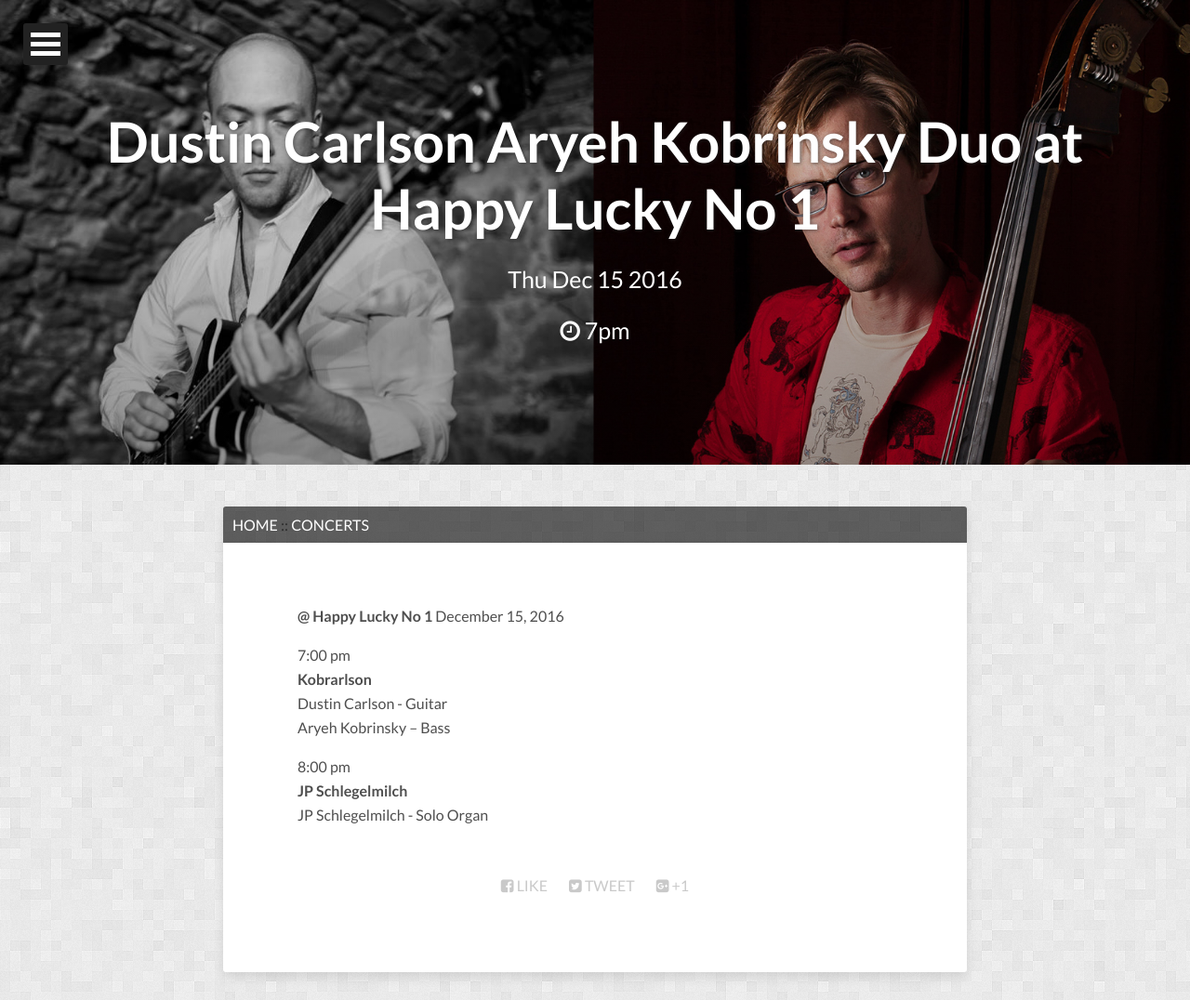
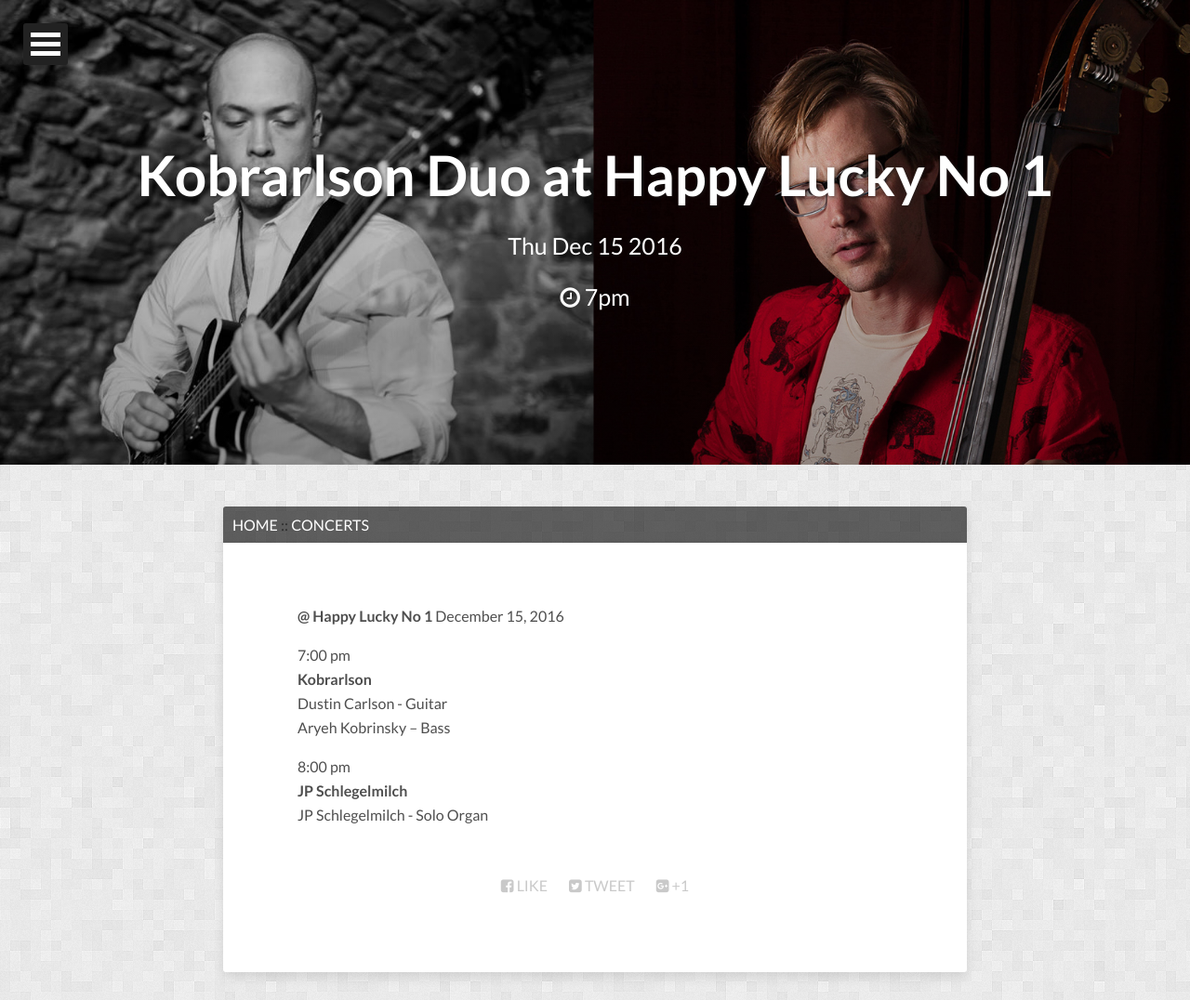
Before and after one commit to akobrinsky/akobrinsky.github.io, a Jekyll site: the page built from _concerts/2016-12-15-kobrarlson.md, in a window 1280 px wide. Shown: the whole page at 93% size. Built offline with Jekyll 4.4.1, drawn with Linux system fonts in a browser that asks for light colours; nearby versions of some CDN libraries.

Commit message:
kobrarlson edit

```diff
--- a/_concerts/2016-12-15-kobrarlson.md
+++ b/_concerts/2016-12-15-kobrarlson.md
@@ -1,5 +1,5 @@
 ---
-title: Dustin Carlson Aryeh Kobrinsky Duo at Happy Lucky No 1
+title: Kobrarlson Duo at Happy Lucky No 1
 layout: concert
 time: 7pm
 image:
```
